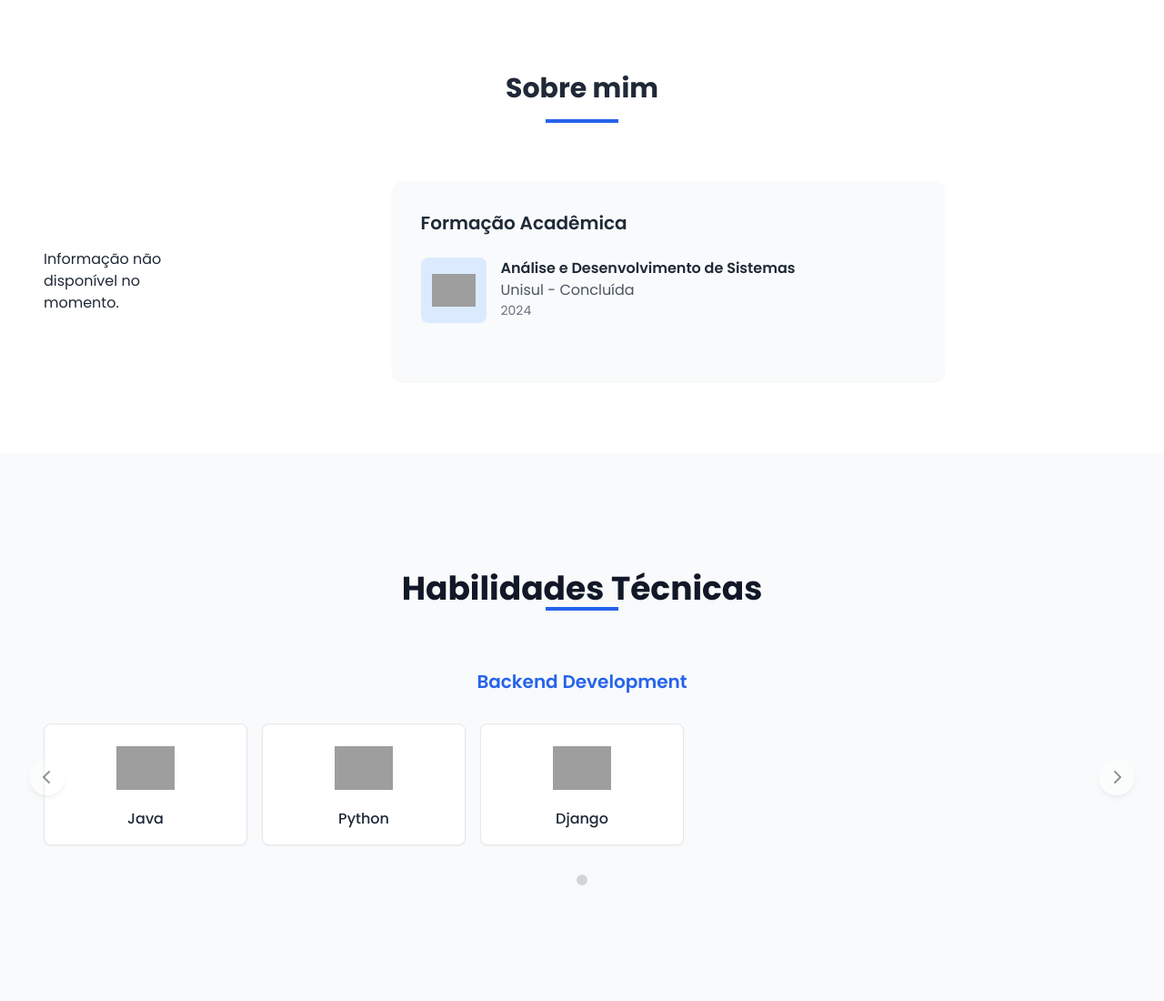
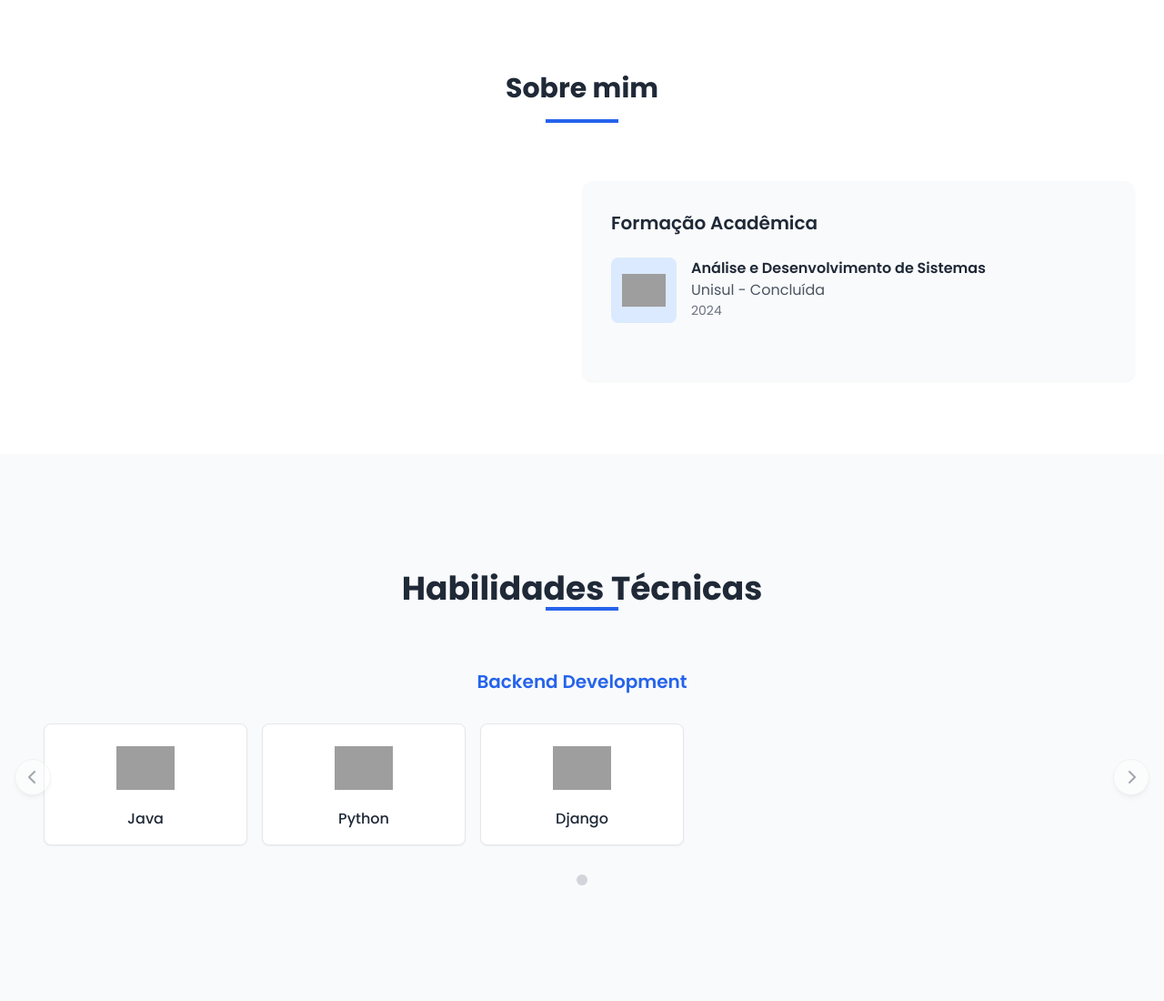
Before and after one commit to JaimeMartinsOliveira/new-portifolio, a Django app: page / in a window 1280 px wide. Shown: the part 595-1695 px from the top of the page at 91% size. Run offline with Django 5.2, Linux system fonts and the light colour scheme; data comes from the database, SQL or seed files in the repository; some libraries are stand-ins or nearby versions; grey boxes are pictures that could not be loaded.

Commit message:
Refatorado o template `index.html` para reorganizar código CSS, adicionar estilos para modos claro/escuro, melhorar animações e otimizar exibição das seções "Sobre" e "Habilidades Técnicas".

```diff
--- a/portfolio/templates/index.html
+++ b/portfolio/templates/index.html
@@ -75,25 +64,158 @@
             box-shadow: 0 20px 25px -5px rgba(0, 0, 0, 0.1), 0 10px 10px -5px rgba(0, 0, 0, 0.04);
         }
 
-        .nav-link {
+
+        /* ===================================================================
+           3. ESTILOS DE SEÇÕES ESPECÍFICAS
+           =================================================================== */
+
+        /* --- Banner Principal (Hero) --- */
+        .hero-gradient {
+            background: linear-gradient(-45deg, #1e3a8a, #0ea5e9, #3b82f6, #60a5fa);
+            background-size: 400% 400%;
+            animation: gradient 15s ease infinite;
             position: relative;
+            overflow: hidden;
         }
 
-        .nav-link::after {
-            content: '';
-            position: absolute;
-            width: 0;
-            height: 2px;
-            bottom: -2px;
-            left: 0;
-            background-color: #3b82f6;
-            transition: width 0.3s ease;
+        .dark .hero-gradient {
+            background: linear-gradient(-45deg, #0f172a, #1e40af, #1e3a8a, #2563eb);
+            background-size: 400% 400%;
+            animation: gradient 15s ease infinite;
         }
 
-        .nav-link:hover::after {
-            width: 100%;
+        /* Animação de Partículas (se aplicável) */
+        .neural-node {
+            position: absolute;
+            border-radius: 50%;
+            background: rgba(243, 243, 243, 0.39);
+            box-shadow: 0 0 20px 5px rgba(20, 45, 96, 0.32);
+            transition: transform 0.1s ease-out;
+            pointer-events: none;
         }
 
+        .neural-connection {
+            position: absolute;
+            background: rgba(0, 0, 0, 0.5);
+            height: 1px;
+            transform-origin: left center;
+            pointer-events: none;
+        }
+
+        /* --- Seção de Skills & Carrossel --- */
+        /* Modo Claro (Padrão) */
+        #skills {
+            background-color: #f9fafb;
+        }
+
+        #skills h2, #skills .skill-badge span {
+            color: #1f2937;
+        }
+
+        #skills .skill-category h3 {
+            color: #2563eb;
+        }
+
+        #skills .skill-badge {
+            background-color: #ffffff;
+            border-color: #e5e7eb;
+        }
+
+        #skills .carousel-btn {
+            background-color: #ffffff;
+            border: 1px solid #e1e4e8;
+        }
+
+        #skills .carousel-btn i {
+            color: #1f2937;
+        }
+
+        .carousel-btn:disabled {
+            opacity: 0.4;
+            cursor: not-allowed;
+        }
+
+        .carousel-indicator.active {
+            background-color: #2563eb;
+        }
+
+        /* Modo Escuro */
+        .dark #skills {
+            background-color: #111827;
+        }
+
+        .dark #skills h2, .dark #skills .skill-badge span {
+            color: #f3f4f6;
+        }
+
+        .dark #skills .skill-category h3 {
+            color: #60a5fa;
+        }
+
+        .dark #skills .skill-badge {
+            background-color: #1f2937;
+            border-color: #374151;
+        }
+
+        .dark #skills .carousel-btn {
+            background-color: #1f2937;
+            border-color: #374151;
+        }
+
+        .dark #skills .carousel-btn i {
+            color: #f9fafb;
+        }
+
+        .dark .carousel-indicator.active {
+            background-color: #60a5fa;
+        }
+
+
+        /* --- Formulário de Contato e PIX --- */
+        .pix-qr-code {
+            max-width: 200px;
+            margin: 0 auto;
+            display: block;
+        }
+
+        .message-box {
+            position: fixed;
+            bottom: 20px;
+            left: 50%;
+            transform: translateX(-50%);
+            background-color: #4CAF50;
+            color: white;
+            padding: 15px 20px;
+            border-radius: 8px;
+            box-shadow: 0 4px 6px rgba(0, 0, 0, 0.1);
+            z-index: 1000;
+            opacity: 0;
+            visibility: hidden;
+            transition: opacity 0.3s ease-in-out, visibility 0.3s ease-in-out;
+        }
+
+        .message-box.show {
+            opacity: 1;
+            visibility: visible;
+        }
+
+
+        /* ===================================================================
+           4. ANIMAÇÕES (KEYFRAMES)
+           =================================================================== */
+        @keyframes gradient {
+            0% {
+                background-position: 0% 50%;
+            }
+            50% {
+                background-position: 100% 50%;
+            }
+            100% {
+                background-position: 0% 50%;
+            }
+        }
+
+        /* A animação 'pulse' é idêntica à 'gradient', pode ser removida se não houver diferença */
         .animated-bg {
             animation: pulse 6s infinite;
         }
@@ -312,18 +405,13 @@
         </div>
 
         <div class="flex flex-col md:flex-row items-center">
-            <div class="flex flex-col md:flex-row md:gap-10 lg:gap-12 items-start md:items-center px-4">
-                {% if sobre %}
-                    <!-- Exibe título e texto -->
-                    <div class="md:w-1/2 md:pr-10">
-                        <h3 class="text-2xl font-semibold mb-6 text-gray-800">{{ sobre.titulo }}</h3>
-                        <p class="text-lg leading-relaxed text-justify text-gray-600">{{ sobre.sobre }}</p>
+            <div class="md:w-1/2 mb-10 md:mb-0">
+                {% if sobre_mim %}
+                    <div class="markdown-body dark:bg-transparent">
+                        {{ sobre_mim.conteudo_html|safe }}
                     </div>
                 {% else %}
-                    <!-- Caso não exista conteúdo -->
-                    <div class="md:w-1/2 md:pr-10">
-                        <p>Informação não disponível no momento.</p>
-                    </div>
+                    <p class="text-gray-600 dark:text-gray-300">Informações sobre mim não disponíveis no momento.</p>
                 {% endif %}
             </div>
 
@@ -358,10 +446,10 @@
 </section>
 
 <!-- Skills Section -->
-<section id="skills" class="py-20 sm:py-32 bg-gray-50 dark:bg-gray-900 overflow-hidden">
+<section id="skills" class="py-20 sm:py-32 overflow-hidden">
     <div class="max-w-7xl mx-auto px-4 sm:px-6 lg:px-8">
         <div class="text-center mb-16">
-            <h2 class="text-3xl font-extrabold text-gray-900 dark:text-white sm:text-4xl">
+            <h2 class="text-3xl font-extrabold sm:text-4xl">
                 Habilidades Técnicas
             </h2>
             <div class="w-20 h-1 bg-blue-600 mx-auto"></div>
@@ -370,36 +458,34 @@
         {% if skills_by_category %}
             <div class="carousel-container relative">
                 <div class="carousel-track flex transition-transform duration-500 ease-in-out">
-
                     {% for category_name, skills_in_category in skills_by_category.items %}
                         <div class="skill-category min-w-full px-4">
-                            <h3 class="text-xl font-semibold mb-8 text-center text-blue-600 dark:text-blue-400">{{ category_name }}</h3>
+                            <h3 class="text-xl font-semibold mb-8 text-center">{{ category_name }}</h3>
                             <div class="grid grid-cols-2 sm:grid-cols-3 md:grid-cols-4 lg:grid-cols-5 gap-4 justify-center">
                                 {% for skill in skills_in_category %}
-                                    <div class="skill-badge flex flex-col items-center justify-center bg-white dark:bg-gray-800 border border-gray-200 dark:border-gray-700 rounded-lg p-4 text-center shadow-sm transition-transform duration-300 hover:scale-105 hover:shadow-lg">
+                                    <div class="skill-badge flex flex-col items-center justify-center border rounded-lg p-4 text-center shadow-sm transition-transform duration-300 hover:scale-105 hover:shadow-lg">
                                         <img src="{{ skill.imagem.url }}" alt="{{ skill.nome }}"
                                              class="w-12 h-12 sm:w-16 sm:h-16 object-contain mb-3">
-                                        <span class="font-medium text-gray-800 dark:text-gray-200 text-sm sm:text-base">{{ skill.nome }}</span>
+                                        <span class="font-medium text-sm sm:text-base">{{ skill.nome }}</span>
                                     </div>
                                 {% endfor %}
                             </div>
                         </div>
                     {% endfor %}
-
                 </div>
 
-                <button class="carousel-btn carousel-btn--left absolute top-1/2 left-0 -translate-y-1/2 bg-white/50 dark:bg-gray-800/50 hover:bg-white dark:hover:bg-gray-700 rounded-full w-10 h-10 flex items-center justify-center shadow-md disabled:opacity-50 disabled:cursor-not-allowed"
+                <button class="carousel-btn carousel-btn--left absolute top-1/2 left-0 md:-left-4 -translate-y-1/2 rounded-full w-10 h-10 flex items-center justify-center shadow-md transition"
                         aria-label="Anterior">
-                    <i class="fas fa-chevron-left text-gray-800 dark:text-white"></i>
+                    <i class="fas fa-chevron-left"></i>
                 </button>
-                <button class="carousel-btn carousel-btn--right absolute top-1/2 right-0 -translate-y-1/2 bg-white/50 dark:bg-gray-800/50 hover:bg-white dark:hover:bg-gray-700 rounded-full w-10 h-10 flex items-center justify-center shadow-md disabled:opacity-50 disabled:cursor-not-allowed"
+                <button class="carousel-btn carousel-btn--right absolute top-1/2 right-0 md:-right-4 -translate-y-1/2 rounded-full w-10 h-10 flex items-center justify-center shadow-md transition"
                         aria-label="Próximo">
-                    <i class="fas fa-chevron-right text-gray-800 dark:text-white"></i>
+                    <i class="fas fa-chevron-right"></i>
                 </button>
 
                 <div class="carousel-indicators flex justify-center mt-8 space-x-2">
                     {% for category_name in skills_by_category %}
-                        <button class="carousel-indicator w-3 h-3 rounded-full bg-gray-300 dark:bg-gray-600"
+                        <button class="carousel-indicator w-3 h-3 rounded-full bg-gray-300 dark:bg-gray-600 transition"
                                 aria-label="Slide {{ forloop.counter }}"></button>
                     {% endfor %}
                 </div>
```
Also changed, not shown: other parts of portfolio/templates/index.html (+24 -64 lines).
